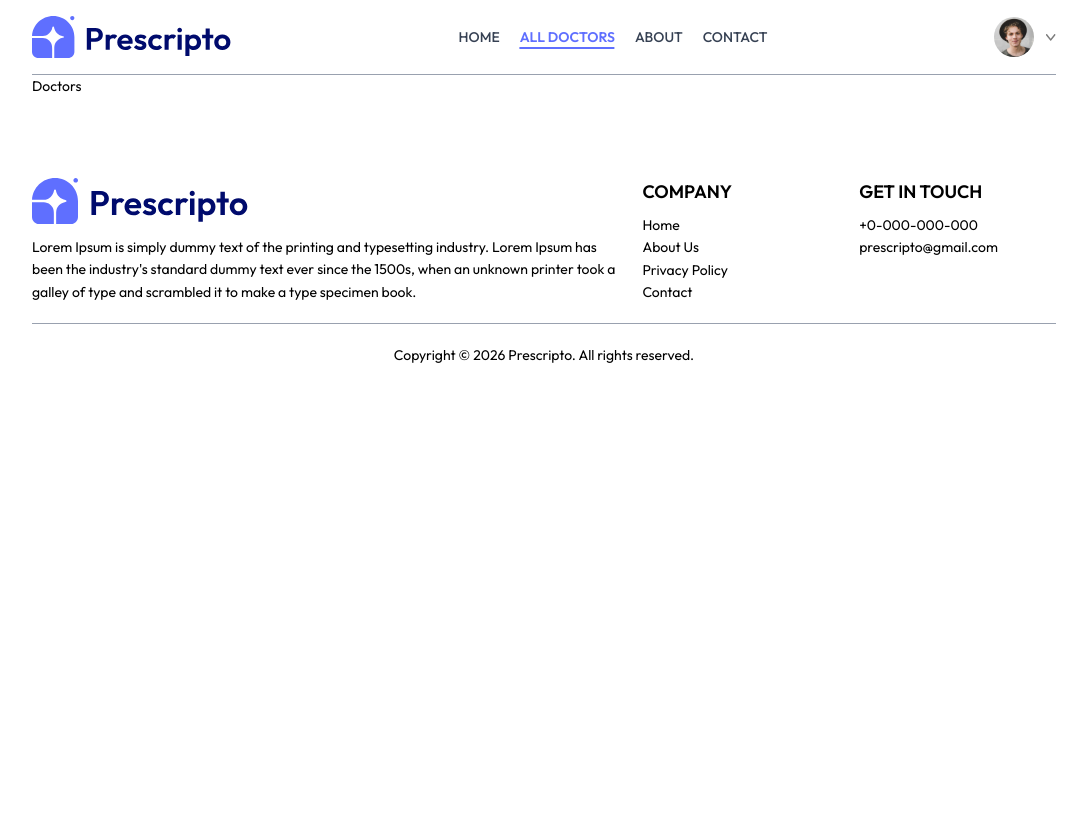
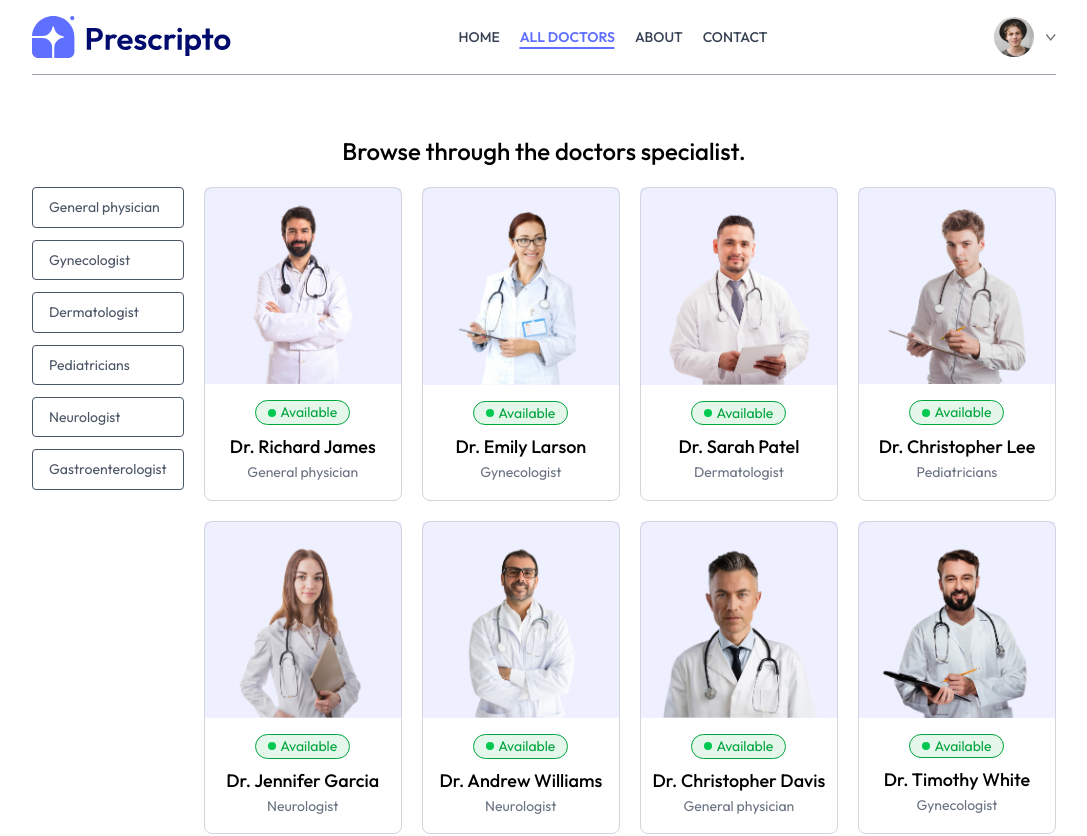
Before and after one commit to adityakumarfullstack/Prescripto, a React (Vite) app in the folder frontend/: page /doctors in a window 1280 px wide. Shown: the top 836 px of the page, without its empty margins (96-1183 px from the left). Before the commit the page ends 800 px from the top, so only its background shows below. Built offline with nearby package versions, Linux system fonts and the light colour scheme.

Commit message:
Build All Doctors page

```diff
--- a/frontend/src/App.jsx
+++ b/frontend/src/App.jsx
@@ -1,5 +1,5 @@
 import { Route, Routes } from "react-router-dom"
-import Home from "./pages/home"
+import Home from "./pages/Home"
 import Doctors from "./pages/Doctors"
 import About from "./pages/About"
 import Contact from "./pages/Contact"
@@ -17,7 +17,7 @@ const App = () => {
       <Routes>
         <Route path="/" element={<Home />} />
         <Route path="/doctors" element={<Doctors />} />
-        <Route path="/doctors:speciality" element={<Doctors />} />
+        <Route path="/doctors/:speciality" element={<Doctors />} />
         <Route path="/about" element={<About />} />
         <Route path="/contact" element={<Contact />} />
         <Route path="/login" element={<Login />} />
--- a/frontend/src/components/Navbar/Navbar.jsx
+++ b/frontend/src/components/Navbar/Navbar.jsx
@@ -20,8 +20,8 @@ const Navbar = () => {
         <nav className="navbar py-4 border-b border-gray-400 text-sm">
             <div className="container">
                 <div className='flex justify-between items-center'>
-                    <div className="navbar-brand max-w-[200px]">
-                        <img src={assets.logo} alt="logo" />
+                    <div className="navbar-brand max-w-[150px] lg:max-w-[200px]">
+                        <img src={assets.logo} alt="logo" onClick={() => navigate('/')} />
                     </div>
                     <div className="navbar-menu hidden md:flex">
                         <ul className="flex items-center gap-5 font-medium uppercase">
--- a/frontend/src/components/footer/Footer.jsx
+++ b/frontend/src/components/footer/Footer.jsx
@@ -5,7 +5,7 @@ export const Footer = () => {
     return (
         <footer className="footer pt-10 md:pt-20">
             <div className="container">
-                <div className="footer-top md:grid md:grid-cols-[3fr_1fr_1fr] gap-5">
+                <div className="footer-top md:grid md:grid-cols-[3fr_1fr_1fr] lg:grid-cols-[2fr_1fr_1fr] gap-5">
                     <div className="left">
                         <div className="footer-logo mb-3">
                             <img src={assets.logo} alt="Logo" />
--- a/frontend/src/components/hero/Hero.jsx
+++ b/frontend/src/components/hero/Hero.jsx
@@ -5,9 +5,9 @@ import { assets } from "../../assets/assets"
 const Hero = () => {
     return (
         <div className="hero flex flex-col md:flex-row gap-5 bg-primary rounded-lg px-6 md:px-10 lg:px-20 mt-4 text-white text-center md:text-left">
-            <div className="hero-left md:w-1/2 pt-20 pb-0 md:py-20">
+            <div className="hero-left md:w-1/2 pt-20 pb-0 md:py-20 lg:py-32">
                 <div className="hero-title mb-5">
-                    <h1 className="text-3xl md:text-4xl font-semibold">Book Appointment<br /> With Trusted Doctors</h1>
+                    <h1 className="text-3xl md:text-4xl lg:text-5xl font-semibold">Book Appointment<br /> With Trusted Doctors</h1>
                 </div>
                 <div className="hero-description-container flex gap-2 flex-col md:flex-row items-center mb-5">
                     <div className="img-parent">
@@ -28,7 +28,7 @@ const Hero = () => {
                     </a>
                 </div>
             </div>
-            <div className="hero-right md:w-1/2 relative">
+            <div className="hero-right md:w-1/2 relative ">
                 <div className="hero-image md:absolute md:bottom-0 md:right-0">
                     <img src={assets.header_img} className="w-full" alt="hero_image" />
                 </div>
--- a/frontend/src/pages/Doctors.jsx
+++ b/frontend/src/pages/Doctors.jsx
@@ -1,8 +1,77 @@
+import { useContext, useEffect, useState } from "react";
+import { useParams } from "react-router-dom"
+import { AppContext } from "../context/AppContext";
+import { useNavigate } from "react-router-dom";
+
 
 
 const Doctors = () => {
+    const { speciality } = useParams();
+    const { doctors } = useContext(AppContext)
+    const [filterDoc, setFilterDoc] = useState([]);
+    const applyFilterDoc = () => {
+        if (speciality) {
+            setFilterDoc(doctors.filter((item) => item.speciality === speciality));
+        } else {
+            setFilterDoc(doctors);
+        }
+    }
+
+    const navigate = useNavigate();
+
+    useEffect(() => {
+        applyFilterDoc();
+    }, [speciality, doctors])
+
     return (
-        <div>Doctors</div>
+        <section className="all-doctors-page pt-10 md:pt-15">
+            <div className="container">
+                <div className="section-header text-center">
+                    <h2 className="title text-2xl font-medium mb-3">Browse through the doctors specialist.</h2>
+                </div>
+                <div className="all-doctors-list-wrapper mt-5 flex flex-col md:flex-row gap-5">
+                    <div className="all-doctors-list-tabs">
+                        <ul className="flex flex-col gap-3 text-gray-600">
+                            <li className={`px-4 py-2 border border-gray-600 rounded-sm cursor-pointer hover:text-black hover:border-primary hover:bg-primary/10 transition-all duration-300 ease-in-out ${speciality==="General physician"? "text-black border-primary bg-primary/10":""}`} onClick={()=> speciality==="General physician"?navigate('/doctors'):navigate('/doctors/General physician')}>
+                                <p>General physician</p>
+                            </li>
+                            <li className={`px-4 py-2 border border-gray-600 rounded-sm cursor-pointer hover:text-black hover:border-primary hover:bg-primary/10 transition-all duration-300 ease-in-out ${speciality==="Gynecologist"? "text-black border-primary bg-primary/10":""}`} onClick={()=> speciality==="Gynecologist"?navigate('/doctors'):navigate('/doctors/Gynecologist')}>
+                                <p>Gynecologist</p>
+                            </li>
+                            <li className={`px-4 py-2 border border-gray-600 rounded-sm cursor-pointer hover:text-black hover:border-primary hover:bg-primary/10 transition-all duration-300 ease-in-out ${speciality==="Dermatologist"? "text-black border-primary bg-primary/10":""}`} onClick={()=> speciality==="Dermatologist"?navigate('/doctors'):navigate('/doctors/Dermatologist')}>
+                                <p>Dermatologist</p>
+                            </li>
+                            <li className={`px-4 py-2 border border-gray-600 rounded-sm cursor-pointer hover:text-black hover:border-primary hover:bg-primary/10 transition-all duration-300 ease-in-out ${speciality==="Pediatricians"? "text-black border-primary bg-primary/10":""}`} onClick={()=> speciality==="Pediatricians"?navigate('/doctors'):navigate('/doctors/Pediatricians')}>
+                                <p>Pediatricians</p>
+                            </li>
+                            <li className={`px-4 py-2 border border-gray-600 rounded-sm cursor-pointer hover:text-black hover:border-primary hover:bg-primary/10 transition-all duration-300 ease-in-out ${speciality==="Neurologist"? "text-black border-primary bg-primary/10":""}`} onClick={()=> speciality==="Neurologist"?navigate('/doctors'):navigate('/doctors/Neurologist')}>
+                                <p>Neurologist</p>
+                            </li>
+                            <li className={`px-4 py-2 border border-gray-600 rounded-sm cursor-pointer hover:text-black hover:border-primary hover:bg-primary/10 transition-all duration-300 ease-in-out ${speciality==="Gastroenterologist"? "text-black border-primary bg-primary/10":""}`} onClick={()=> speciality==="Gastroenterologis"?navigate('/doctors'):navigate('/doctors/Gastroenterologist')}>
+                                <p>Gastroenterologist</p>
+                            </li>
+                        </ul>
+                    </div>
+                    <div className="all-doctors-list grid grid-cols-2 md:grid-cols-2 lg:grid-cols-4 gap-3 lg:gap-5">
+                        {
+                            filterDoc.map((item, index) => (
+                                <div className="top-doctors-item border border-gray-300 rounded-lg hover:border-primary hover:translate-y-[-3px] hover:shadow-lg transition ease-in-out duration-400 cursor-pointer text-center" key={index} onClick={() => navigate(`/doctors/${item._id}`)}>
+                                    <div className="img-parent mb-4 bg-primary/10">
+                                        <img src={item.image} alt="top-doctors" />
+                                    </div>
+                                    <div className="availability mb-2">
+                                        <p className="text-green-600 w-max mx-auto bg-green-600/10 px-3 rounded-full border border-green-600 flex items-center gap-1"><span className="w-2 h-2 inline-block rounded-full bg-green-500"></span> Available</p>
+                                    </div>
+                                    <div className="top-doctors-name mb-4">
+                                        <h4 className="font-medium text-lg">{item.name}</h4>
+                                        <p className="text-gray-500">{item.speciality}</p>
+                                    </div>
+                                </div>
+                            ))}
+                    </div>
+                </div>
+            </div>
+        </section>
     )
 }
 
```
Also changed, not shown: frontend/src/components/banner/Banner.jsx (+3 -4 lines).
